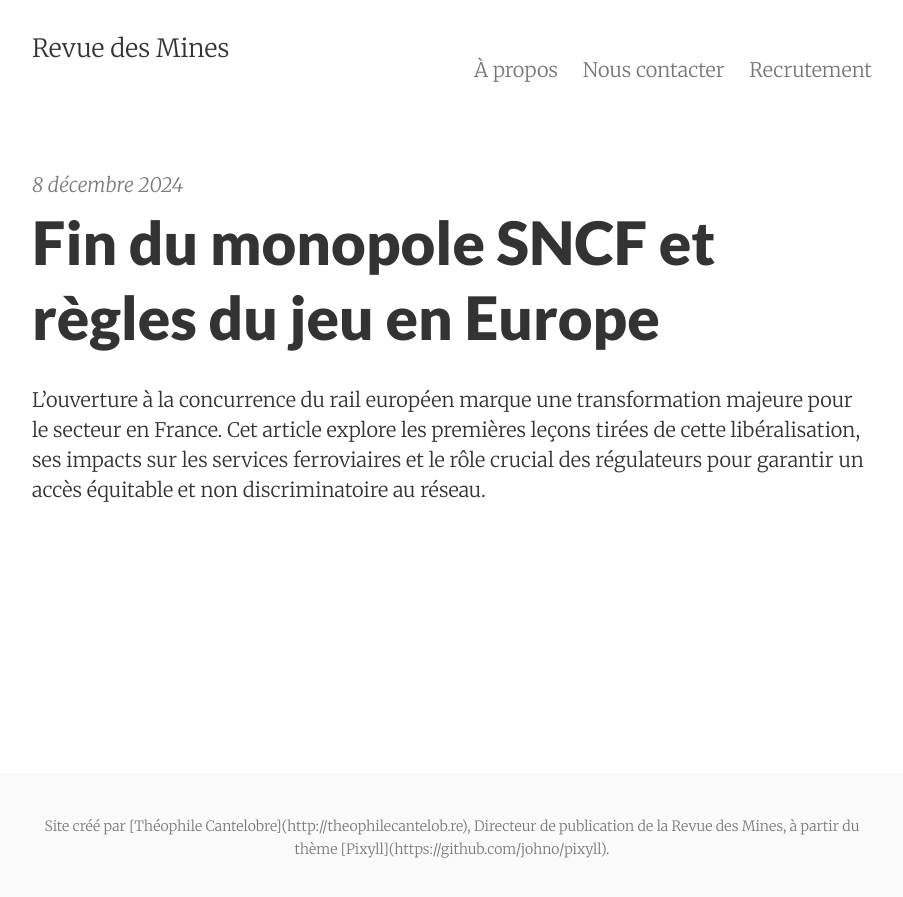
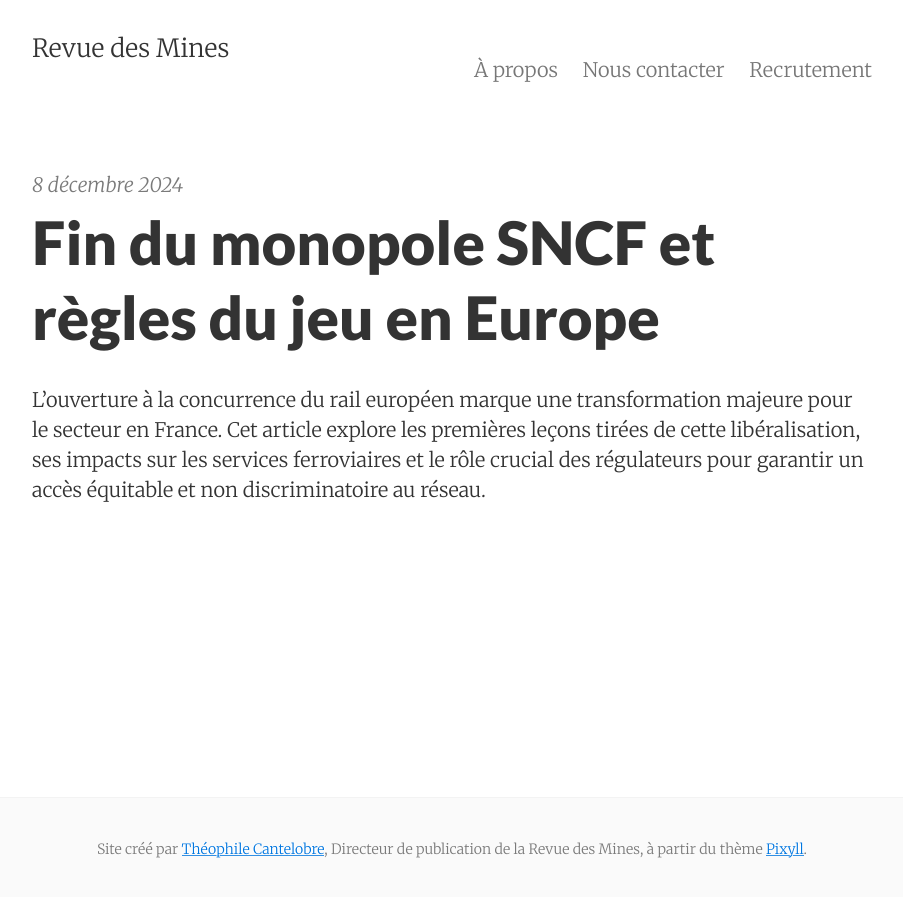
Before and after one commit to Mines-Paris-Alumni/revue-mines.org, a Jekyll site: the page built from index.html, in a window 1280 px wide. Shown: the top 897 px of the page, without its empty margins (188-1091 px from the left). Built offline with Jekyll 4.4.1, drawn with Linux system fonts in a browser that asks for light colours; the list of posts is cut into pages by our own code; some of the changed lines change nothing that is shown.

Commit message:
Footer update

```diff
--- a/_includes/footer.html
+++ b/_includes/footer.html
@@ -1,9 +1,10 @@
 <footer class="center">
     <div class="measure">
         <small>
-            Site créé par [Théophile Cantelobre](http://theophilecantelob.re),
+            Site créé par
+            <a href="https://theophilecantelob.re">Théophile Cantelobre</a>,
             Directeur de publication de la Revue des Mines, à partir du thème
-            [Pixyll](https://github.com/johno/pixyll).
+            <a href="https://github.com/johno/pixyll">Pixyll</a>.
         </small>
     </div>
 </footer>
```
